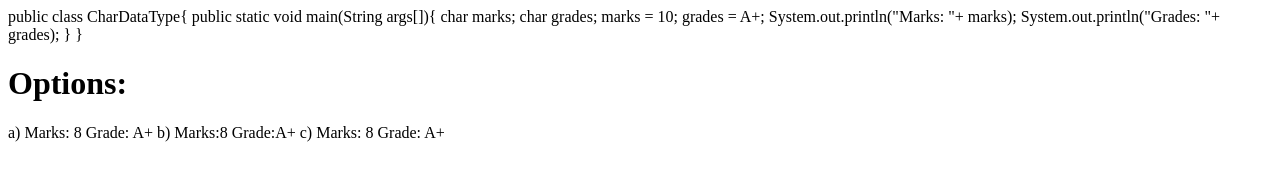
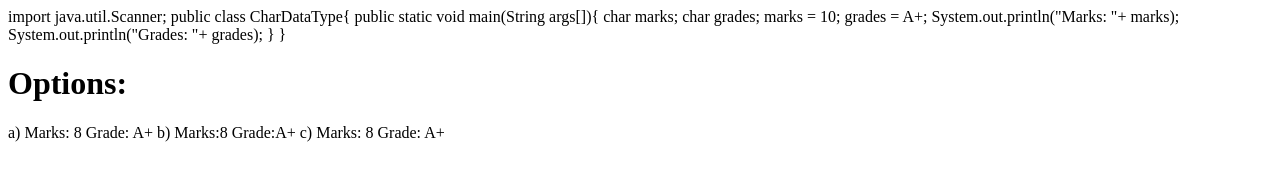
Before and after one commit to ishhh02/CodingNinja, a plain HTML site: page challenge1.html in a window 1280 px wide. Drawn offline with Linux system fonts and the light colour scheme.

Commit message:
Update challenge1.html

```diff
--- a/challenge1.html
+++ b/challenge1.html
@@ -4,6 +4,7 @@
       <title>CHALLENGE 1</title>
     </head>
     <body>
+        import java.util.Scanner;
         public class CharDataType{
             public static void main(String args[]){
                 char marks;
```
